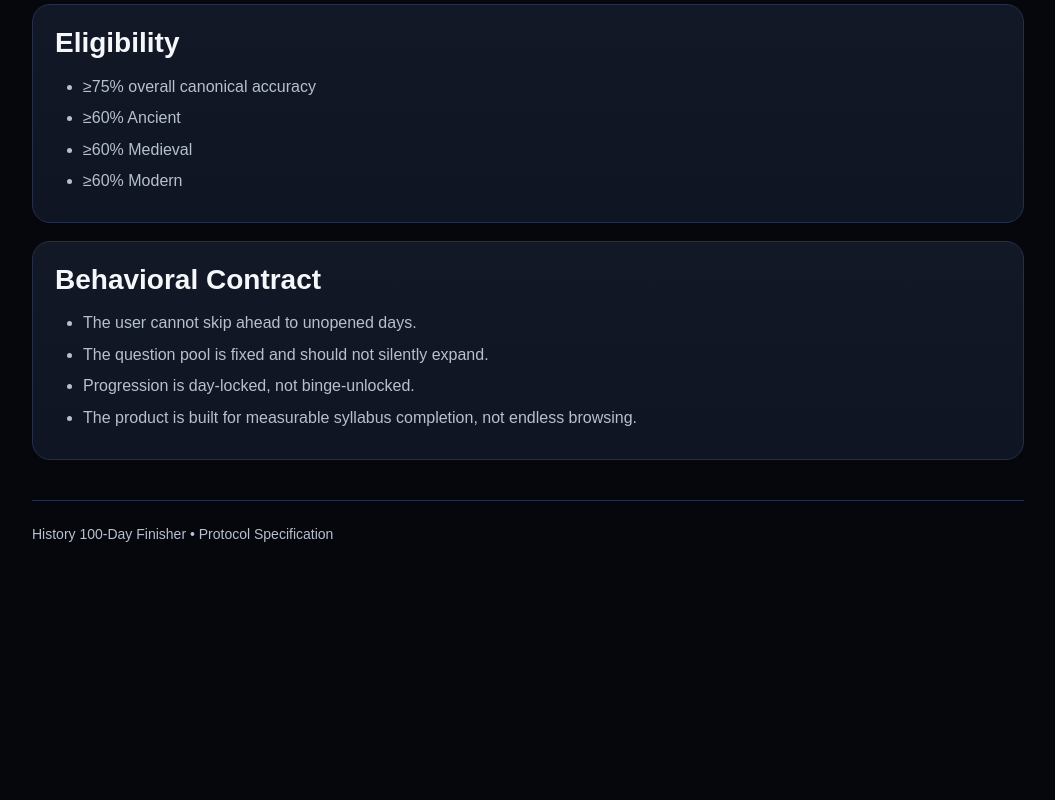
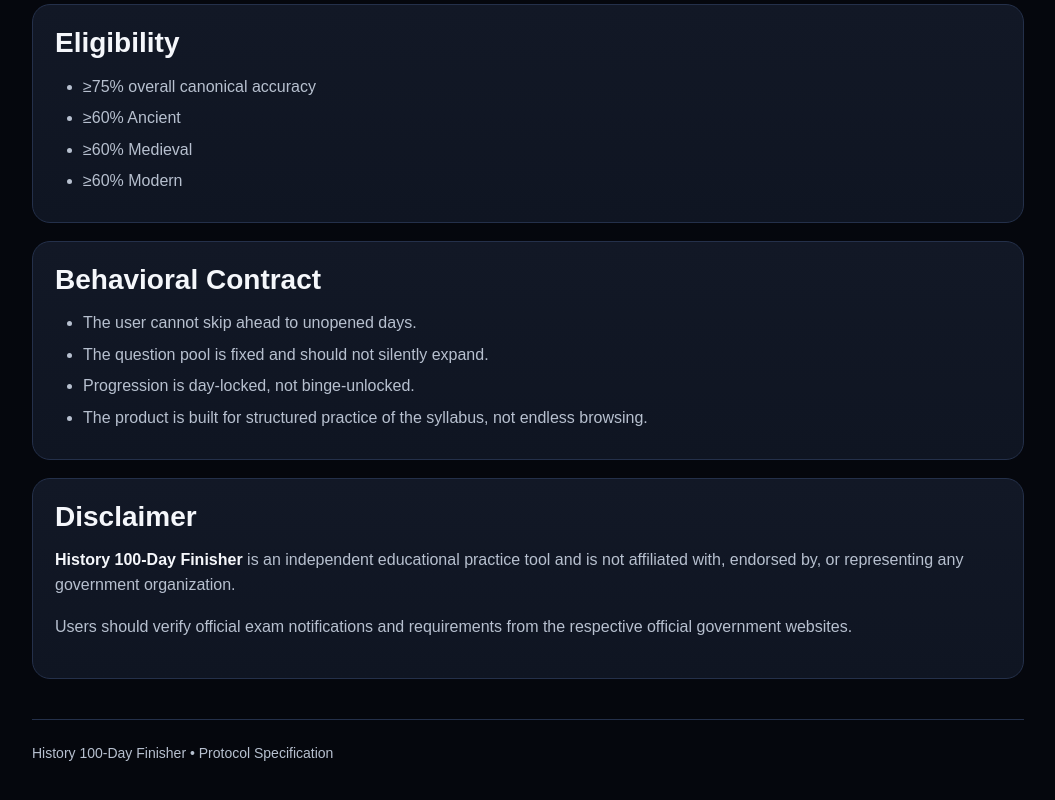
Before and after one commit to anilkrkalsi/history-100-day-finisher, a plain HTML site: page protocol-spec.html in a window 1280 px wide. Shown: the part 881-1681 px from the top of the page, without its empty margins (112-1167 px from the left). Before the commit the page ends 1496 px from the top, so only its background shows below. Drawn offline with Linux system fonts and the light colour scheme.

Commit message:
Website compliance update for Play review

```diff
--- a/protocol-spec.html
+++ b/protocol-spec.html
@@ -6,7 +6,7 @@
   <title>Protocol Spec | History 100-Day Finisher</title>
   <meta
     name="description"
-    content="Protocol specification for the Syllabus Exhaustion Protocol and the Standard 3200 Core."
+    content="Protocol specification for the structured 100-day history practice plan used in History 100-Day Finisher."
   />
   <link rel="stylesheet" href="styles.css" />
 </head>
@@ -67,8 +67,19 @@
         <li>The user cannot skip ahead to unopened days.</li>
         <li>The question pool is fixed and should not silently expand.</li>
         <li>Progression is day-locked, not binge-unlocked.</li>
-        <li>The product is built for measurable syllabus completion, not endless browsing.</li>
+        <li>The product is built for structured practice of the syllabus, not endless browsing.</li>
       </ul>
+    </div>
+
+    <div class="card">
+      <h2>Disclaimer</h2>
+      <p>
+        <strong>History 100-Day Finisher</strong> is an independent educational practice tool and is not affiliated with,
+        endorsed by, or representing any government organization.
+      </p>
+      <p>
+        Users should verify official exam notifications and requirements from the respective official government websites.
+      </p>
     </div>
 
     <div class="footer">
```
Also changed, not shown: faq.html (+9 -2 lines).
